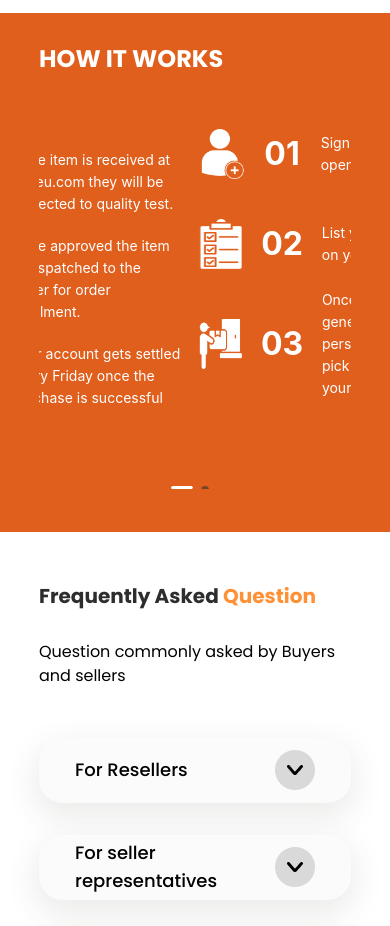
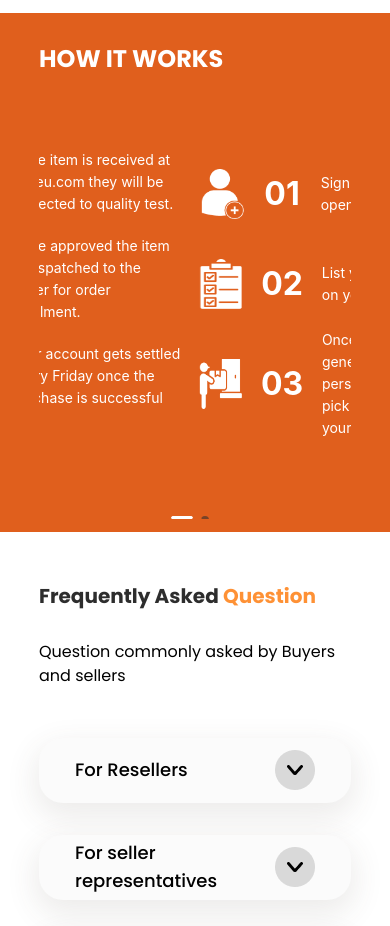
Before and after one commit to bratamalya2/unneu-frontend-next, a Next.js app: page / in a window 390 px wide. Shown: the part 3560-4486 px from the top of the page. Built offline with nearby package versions, Linux system fonts and the light colour scheme.

Commit message:
fix(): fixed styling issues in mobile version of landing page(2)

```diff
--- a/src/components/landingPageHowItWorks.jsx
+++ b/src/components/landingPageHowItWorks.jsx
@@ -61,7 +61,7 @@ export default function LandingPageHowItWorks() {
             <p className="relative text-[24px] top-[28px] font-bold">HOW IT WORKS</p>
             <Carousel autoplay dotPosition="bottom" className="relative z-10 left-0 top-[80px] text-white">
                 <div className="flex flex-col flex-nowrap">
-                    <div className="flex flex-row flex-nowrap justify-around items-center myt-5 mb-10">
+                    <div className="flex flex-row flex-nowrap justify-around items-center my-10">
                         <Image src={HowItWorks1} alt="list products" className="w-[42px] h-[50px]" />
                         <div className="font-bold text-[32px]">01</div>
                         <div className="max-w-[55%]">
```
